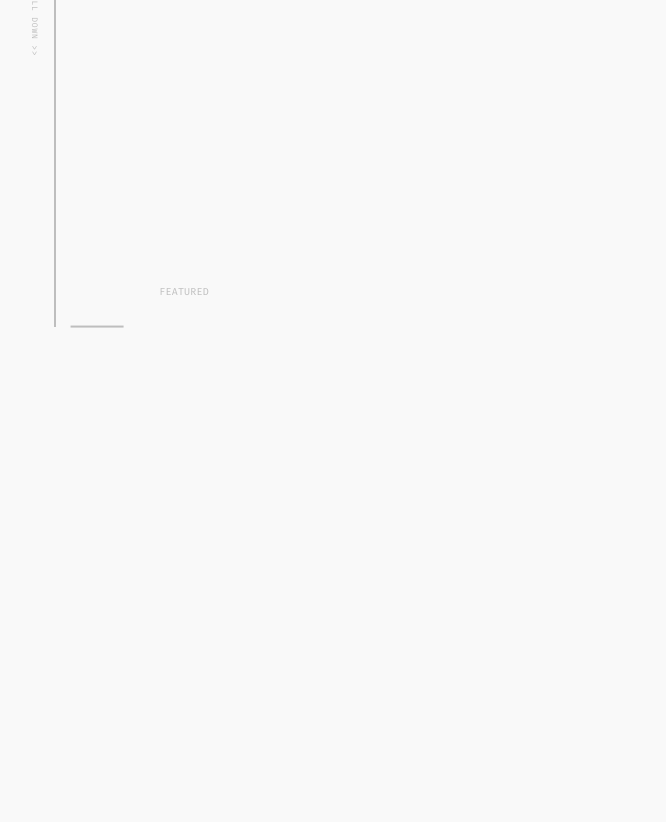
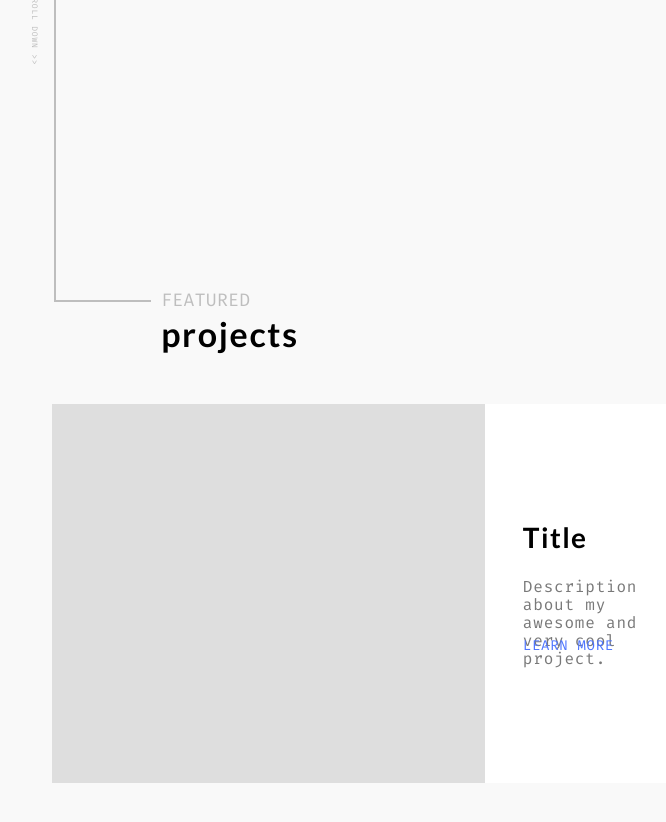
Before and after one commit to dain98/aly-portfolio, a React (Create React App) app: page / in a window 1280 px wide. Shown: the part 680-1502 px from the top of the page, without its empty margins (253-919 px from the left). Built offline with nearby package versions, Linux system fonts and the light colour scheme.

Commit message:
Saving work

```diff
--- a/src/Pages/FeaturedProjects.css
+++ b/src/Pages/FeaturedProjects.css
@@ -1,5 +1,6 @@
 :root {
     --main-left: 27.232796486090776%;
+    --textfrom-left: calc(var(--main-left) - 30px + 7.467057101%);
 }
 
 .featproj {
@@ -14,53 +15,32 @@
 .vector-3 {
     position: absolute;
     width: 0px;
-    height: calc(25.8463541%);
+    height: 22.526041667%;
     left: calc(var(--main-left) - 42px);
     top: 0px;
-}
-
-.vector-3-line {
-    position: absolute;
-    left: 0%;
-    right: 100%;
-    top: 0%;
-    bottom: 0%;
-
     border: 1px solid #BEBEBE;
 }
 
 .vector-4 {
     position: absolute;
-    width: 0px;
-    height: 6.640625%;
-    left: calc(var(--main-left) - 0px);
-    top: calc(22.5260416%);
-}
-
-.vector-4-line {
-    position: absolute;
-    left: inf%;
-    right: -inf%;
-    top: 0%;
-    bottom: 0%;
-
+    width: 7.467057101%;
+    height: 0px;
+    left: calc(var(--main-left) - 42px);
+    top: 22.526041667%;
     border: 1px solid #BEBEBE;
-    transform: rotate(90deg);
 }
 
 .featured {
     position: absolute;
     width: 0px;
     height: 0px;
-    left: 32.2108346%;
-    top: 21.484375%;
+    left: var(--textfrom-left);
+    top: 22.526041667%;
 
     font-family: Fira Code;
     font-style: normal;
     font-weight: normal;
-    font-size: 10px;
-    line-height: 150%;
-    /* identical to box height, or 15px */
+    font-size: 18px;
 
     display: flex;
     align-items: center;
@@ -68,3 +48,105 @@
 
     color: #BEBEBE;
 }
+
+.projtext {
+    position: absolute;
+    width: 0px;
+    height: 0px;
+    left: var(--textfrom-left);
+    top: 26.739583333%;
+
+    font-family: Lato;
+    font-style: normal;
+    font-weight: bold;
+    font-size: 34px;
+    line-height: 29px;
+    /* identical to box height */
+
+    display: flex;
+    align-items: center;
+    letter-spacing: 0.05em;
+
+    color: #000000;
+
+}
+
+.proj {
+    position: absolute;
+    width: 50.805270864%;
+    height: 47.265625%;
+    left: 23.865300146%;
+    top: 35.546875%;
+}
+
+.proj.img {
+    position: absolute;
+    width: 66.5706052%;
+    height: 100%;
+    left: 0px;
+    top: 0px;
+
+    background: #DEDEDE;
+}
+
+.proj.desc {
+    position: absolute;
+    width: 33.285302594%;
+    height: 100%;
+    left: 66.570605187%;
+    top: 0px;
+
+    background: #FFFFFF;
+}
+
+.proj.desc.title {
+    position: absolute;
+    width: 60px;
+    height: 0px;
+    left: 17.3160173%;
+    top: 34.986225895%;
+
+    font-family: Lato;
+    font-style: normal;
+    font-weight: bold;
+    font-size: 28px;
+
+    display: flex;
+    align-items: center;
+    letter-spacing: 0.05em;
+
+    color: #000000;
+}
+.proj.desc.text {
+    position: absolute;
+    width: 60%;
+    height: 0%;
+    left: 17.3160173%;
+    top: 46.005509642%;
+
+    font-family: Fira Code;
+    font-style: normal;
+    font-weight: normal;
+    font-size: 16px;
+    line-height: 18px;
+    letter-spacing: 0.05em;
+
+    color: #797979;
+
+}
+.proj.desc.learnmore {
+    position: absolute;
+    width: 60%;
+    height: 0%;
+    left: 17.3160173%;
+    top: 62.534435262%;
+
+    font-family: Fira Code;
+    font-style: normal;
+    font-weight: normal;
+    font-size: 14px;
+    line-height: 10px;
+    letter-spacing: 0.05em;
+
+    color: #4E75FF;
+}
--- a/src/Pages/FeaturedProjects.js
+++ b/src/Pages/FeaturedProjects.js
@@ -4,13 +4,18 @@ import './FeaturedProjects.css';
 const FeaturedProjects = () => {
     return (
         <div className={'featproj'}>
-            <div className={'vector-3'} >
-                <hr className={'vector-3-line'}/>
+            <div className={'vector-3'}></div>
+            <div className={'vector-4'}></div>
+            <a className={'featured'}>FEATURED</a>
+            <a className={'projtext'}>projects</a>
+            <div className={'proj'} >
+                <div className={'proj img'} />
+                <div className={'proj desc'} >
+                    <a className={'proj desc title'}>Title</a>
+                    <a className={'proj desc text'}>Description about my awesome and very cool project.</a>
+                    <a className={'proj desc learnmore'}>LEARN MORE</a>
+                </div>
             </div>
-            <div className={'vector-4'} >
-                <hr className={'vector-4-line'}/>
-            </div>
-            <a className={'featured'} >FEATURED</a>
         </div>
     )
 }
--- a/src/Pages/FrontPage.css
+++ b/src/Pages/FrontPage.css
@@ -111,7 +111,7 @@
     width: 0px;
     height: 0px;
     left: calc(var(--main-left) - 62px);
-    top: calc(var(--intro-bottom) + 257px);
+    top: 83.333333333%;
 
     font-family: Fira Code;
     font-style: normal;
@@ -140,20 +140,12 @@
 .vector-1 {
     position: absolute;
     width: 0px;
-    height: 100%;
+    height: calc(100vh - var(--intro-bottom) + 60px);
     left: calc(var(--main-left) - 42px);
     top: calc(var(--intro-bottom) + 60px);
+    border: 1px solid #BEBEBE;
 }
 
-.vector-1-line {
-    position: absolute;
-    left: 0%;
-    right: 100%;
-    top: 0%;
-    bottom: 0%;
-
-    border: 1px solid #BEBEBE;
-}
 
 .circle {
     position: absolute;
--- a/src/Pages/FrontPage.js
+++ b/src/Pages/FrontPage.js
@@ -17,9 +17,9 @@ const FrontPage = () => {
             <a className={"main-text currently"} >CURRENTLY: </a> <a className={"main-text currently currentproj"} >FINISHING THIS WEBSITE.</a>
             <a className={"main-text basedin"} >BASED IN NYC.</a>
             <a className={"text-scrolldown"} >SCROLL DOWN >></a>
-            <div className={'vector-1'} >
-                <hr className={'vector-1-line'}/>
-            </div>
+            <div className={'vector-1'}></div>
+
+
             <span className={"circle"}/>
             <FeaturedProjects />
         </div>
```
